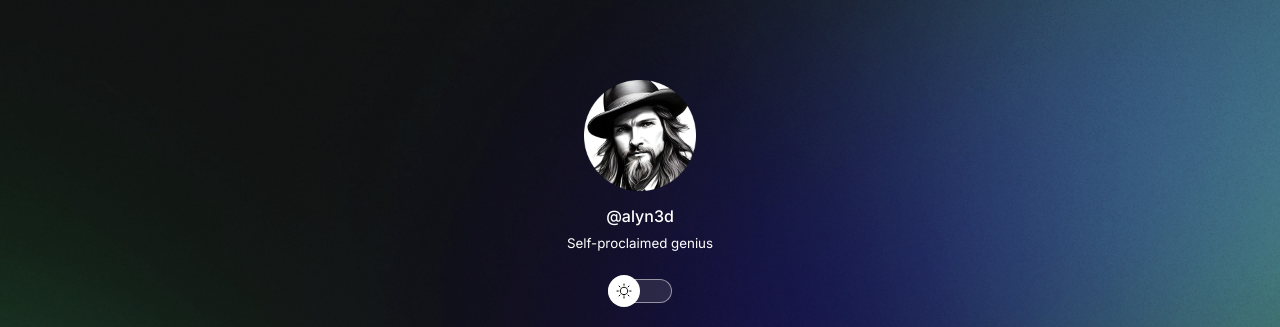
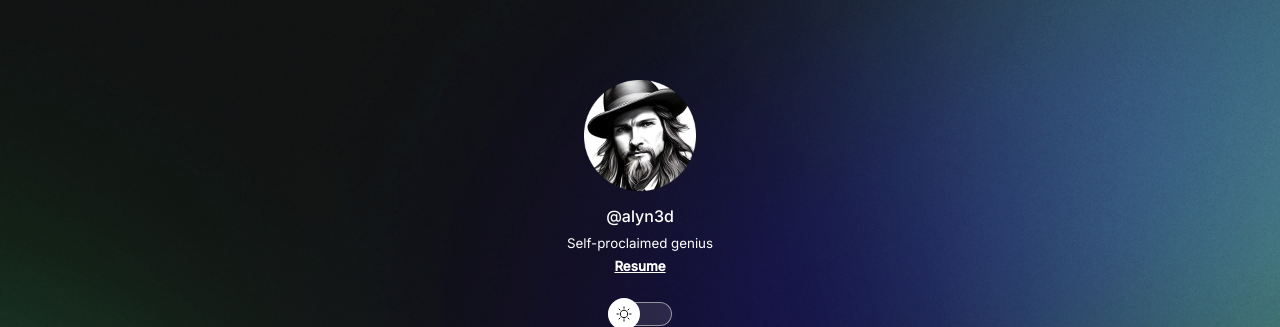
Before and after one commit to alyn3d/alinion.dev, a plain HTML site: page index.html in a window 1280 px wide. Shown: the top 327 px of the page. Drawn offline with nearby package versions, Linux system fonts and the light colour scheme.

Commit message:
Added link to resume

```diff
--- a/index.html
+++ b/index.html
@@ -36,7 +36,8 @@
           alt="avatar"
         />
         <p>@alyn3d</p>
-        <sub>Self-proclaimed genius</sub>
+        <sub>Self-proclaimed genius</sub><br/>
+        <sub><a href="./resume/index.html"><b>Resume</b></a></sub>
       </div>
 
       <div id="switch">
--- a/style.css
+++ b/style.css
@@ -64,6 +64,11 @@ body * {
   font-weight: 500;
   line-height: 24px;
   margin-top: 8px;
+}
+
+#profile sub {
+  z-index: 5;
+  position: relative;
 }
 
 #switch {
```
